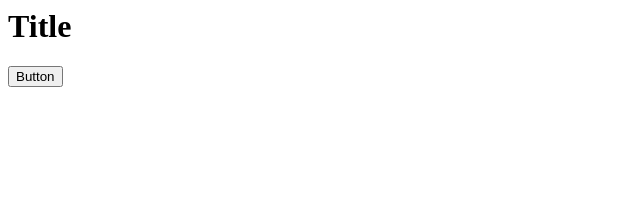
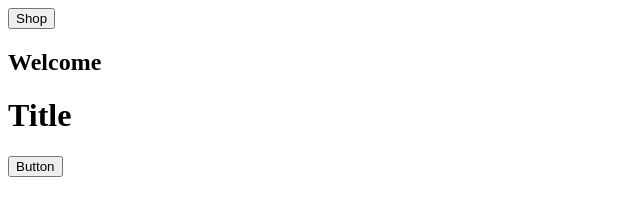
Before and after one commit to hromero99/prueba, a plain HTML site: page index.html in a window 1280 px wide. Shown: the whole page, without its empty margins (0-640 px from the left). Drawn offline with Linux system fonts and the light colour scheme.

Commit message:
Header added

```diff
--- a/index.html
+++ b/index.html
@@ -1,5 +1,9 @@
 <html>
 	<body>
+		<header>
+			<button>Shop</button>
+			<h2>Welcome</h2>
+		</header>
 		<h1>Title</h1>
 		<button>Button</button>
 	</body>
```
